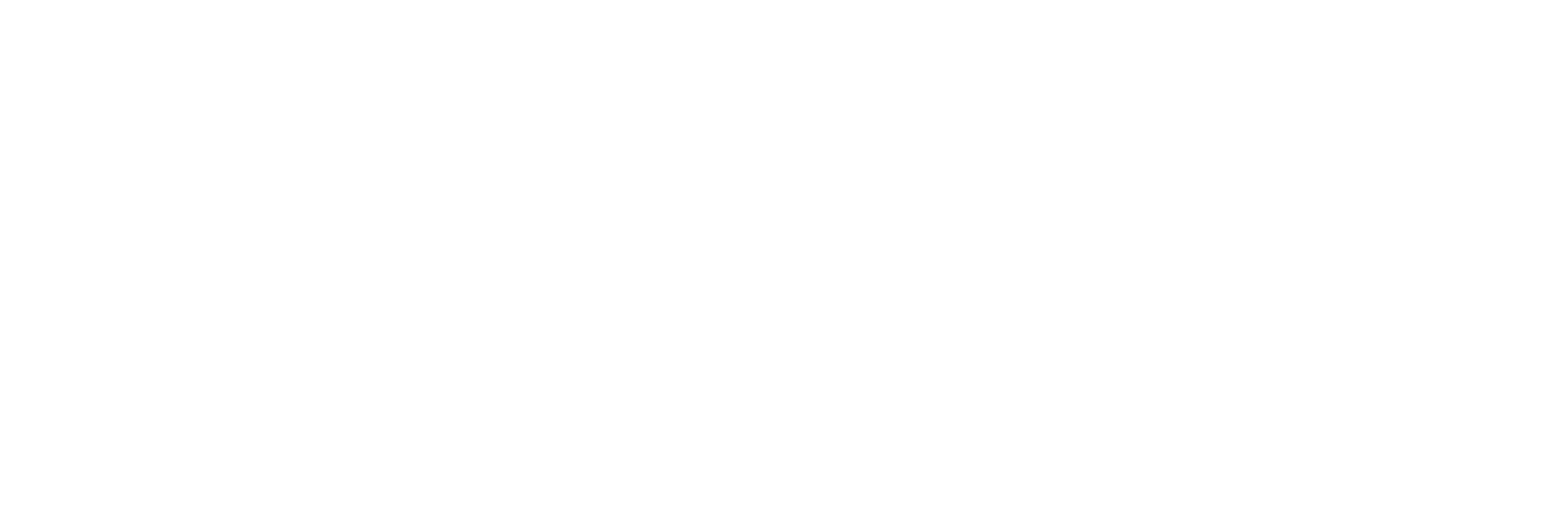
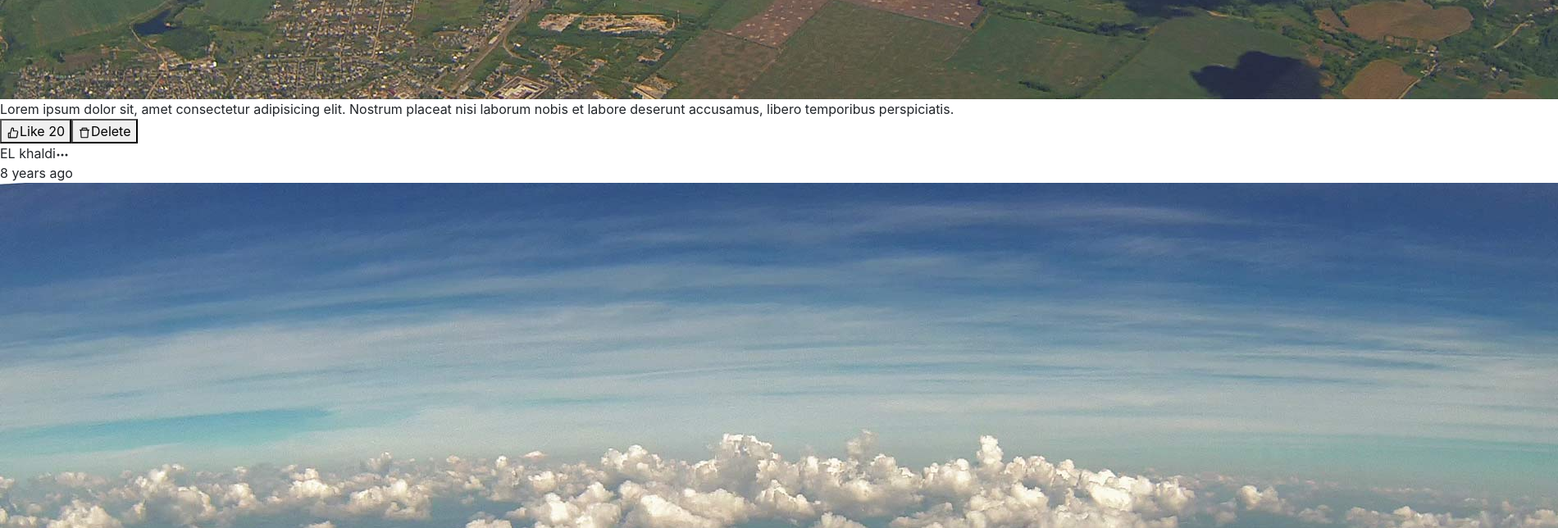
Before and after one commit to devkhaldi/Memories-App, a React (Create React App) app in the folder client/: page / in a window 1280 px wide. Shown: the part 1560-2204 px from the top of the page at 82% size, 1900 px wide, since content can reach past the window. Before the commit the page ends 800 px from the top, so only its background shows below. Built offline with nearby package versions, Linux system fonts and the light colour scheme.

Commit message:
Posts and fix post

```diff
--- a/client/src/components/Post.js
+++ b/client/src/components/Post.js
@@ -12,11 +12,11 @@
           <BsThreeDots />
         </div>
         <span className='date'>{moment(post.createdAt).fromNow()}</span>
-        <img src={post.img} alt='post image' />
+        <img src={post.image} alt='post image' />
       </div>
       <div className='tags'></div>
       <div className='title'>{post.title}</div>
-      <div className='description'>{post.description}</div>
+      <div className='description'>{post.message}</div>
       <div className='actions'>
         <button className='like'>
           <AiOutlineLike />
--- a/client/src/components/Posts.js
+++ b/client/src/components/Posts.js
@@ -1,11 +1,57 @@
-import React from 'react'
+import postImage from "../images/solo-skydiving.jpg"
+import Post from "./Post"
 
 const Posts = () => {
-    return (
-        <div>
-
-        </div>
-    )
+  return (
+    <section className='posts'>
+      {posts.map(post => (
+        <Post post={post} />
+      ))}
+    </section>
+  )
 }
 
+const posts = [
+  {
+    id: 1,
+    creator: "EL khaldi",
+    image: postImage,
+    message:
+      "Lorem ipsum dolor sit, amet consectetur adipisicing elit. Nostrum placeat nisi laborum nobis et labore deserunt accusamus, libero temporibus perspiciatis.",
+    tags: ["skydiving", "fun", "scared"],
+    likeCount: 20,
+    createdAt: "2012-11-04T14:51:06.157Z",
+  },
+  {
+    id: 2,
+    creator: "EL khaldi",
+    image: postImage,
+    message:
+      "Lorem ipsum dolor sit, amet consectetur adipisicing elit. Nostrum placeat nisi laborum nobis et labore deserunt accusamus, libero temporibus perspiciatis.",
+    tags: ["skydiving", "fun", "scared"],
+    likeCount: 20,
+    createdAt: "2012-11-04T14:51:06.157Z",
+  },
+  {
+    id: 3,
+    creator: "EL khaldi",
+    image: postImage,
+    message:
+      "Lorem ipsum dolor sit, amet consectetur adipisicing elit. Nostrum placeat nisi laborum nobis et labore deserunt accusamus, libero temporibus perspiciatis.",
+    tags: ["skydiving", "fun", "scared"],
+    likeCount: 20,
+    createdAt: "2012-11-04T14:51:06.157Z",
+  },
+  {
+    id: 4,
+    creator: "EL khaldi",
+    image: postImage,
+    message:
+      "Lorem ipsum dolor sit, amet consectetur adipisicing elit. Nostrum placeat nisi laborum nobis et labore deserunt accusamus, libero temporibus perspiciatis.",
+    tags: ["skydiving", "fun", "scared"],
+    likeCount: 20,
+    createdAt: "2012-11-04T14:51:06.157Z",
+  },
+]
+
 export default Posts
```
